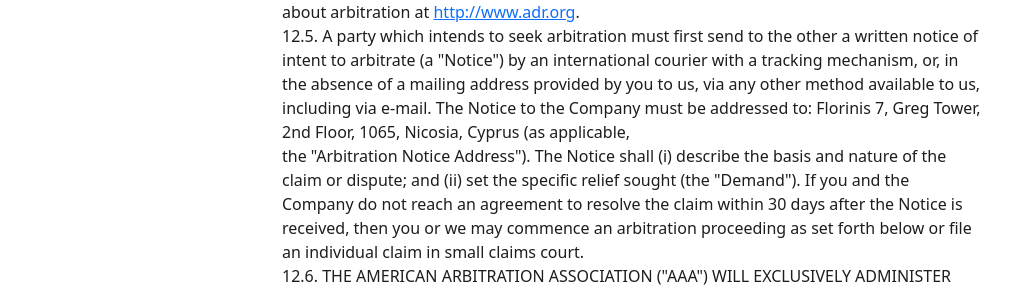
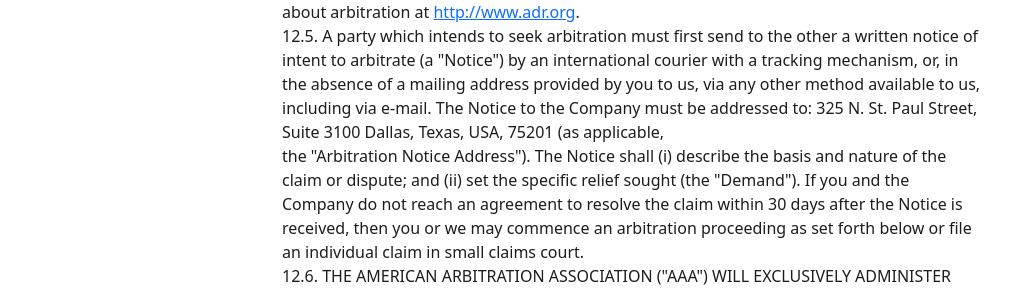
Before and after one commit to basenjiapps/basenjiapps.github.io, a Jekyll site: the page built from docs/web_terms_of_use.html, in a window 1280 px wide and 900 px high, scrolled down 7527 px. Shown: the part 235-527 px from the top of the window, without its empty margins (8-1018 px from the left). Built offline with Jekyll 4.4.1, drawn with Linux system fonts in a browser that asks for light colours; some of the changed text lies outside the part shown.

Commit message:
change address from Cyprus to USA

```diff
--- a/docs/privacy_policy.html
+++ b/docs/privacy_policy.html
@@ -7,8 +7,7 @@ title: Privacy Policy
 <div data-customstyle="yes">
   <ol type="a">
     <li>
-        Eze Marketing Inc., a company registered under the laws of the Republic of Cyprus, having it's address at Florinis 7, Greg Tower, 2nd Floor, 1065, Nicosia,<br/>
-        Cyprus will be the controller of your personal data.
+      Eze Marketing Inc., a company registered at 325 N. St. Paul Street, Suite 3100 Dallas, Texas, USA, 75201.
     </li>
   </ol>
 
--- a/docs/web_terms_of_use.html
+++ b/docs/web_terms_of_use.html
@@ -439,8 +439,8 @@ title: Terms of Use
   written notice of intent to arbitrate (a "Notice") by an international courier
   with a tracking mechanism, or, in the absence of a mailing address provided by
   you to us, via any other method available to us, including via e-mail. The
-  Notice to the Company must be addressed to: Florinis 7, Greg Tower, 2nd Floor,
-  1065, Nicosia, Cyprus (as applicable, <br />
+  Notice to the Company must be addressed to: 325 N. St. Paul Street, Suite 3100 Dallas, Texas, USA, 75201
+  (as applicable, <br />
   the "Arbitration Notice Address"). The Notice shall (i) describe the basis and
   nature of the claim or dispute; and (ii) set the specific relief sought (the
   "Demand"). If you and the Company do not reach an agreement to resolve the
@@ -555,7 +555,8 @@ title: Terms of Use
   IDENTIFY YOU WITHIN THIRTY (30) DAYS. IF MORE THAN THIRTY (30) DAYS HAVE
   PASSED, YOU ARE NOT ELIGIBLE TO OPT OUT OF THIS PROVISION AND YOU MUST PURSUE
   YOUR CLAIM THROUGH BINDING ARBITRATION AS SET FORTH IN THIS AGREEMENT. <br />
-  <strong data-redactor-tag="strong"><br />13. GOVERNING LAW</strong> <br />
+  <strong data-redactor-tag="strong"><br />
+    13. GOVERNING LAW</strong> <br />
   13.1. The laws of the Republic of Cyprus, excluding its body of law governing
   conflicts of law principles, govern these Terms.<br />
   13.2. To the extent that any action relating to any dispute hereunder is
@@ -610,7 +611,7 @@ title: Terms of Use
   Company's reasonable control. <br />
   <br /><strong data-redactor-tag="strong">15. CONTACT</strong> <br />
   If you want to send any notice under these Terms or have any questions
-  regarding the Service, you may contact us at: support@bsnj.co Eze Marketing Inc., Florinis, 7, GREG TOWER, 2nd floor, 1065, Nicosia, Cyprus. <br />
+  regarding the Service, you may contact us at: support@bsnj.co Eze Marketing Inc., 325 N. St. Paul Street, Suite 3100 Dallas, Texas, USA, 75201. <br />
   <br />I HAVE READ THESE TERMS AND AGREE TO ALL OF THE PROVISIONS CONTAINED
   ABOVE.<br />
 </div>
```
